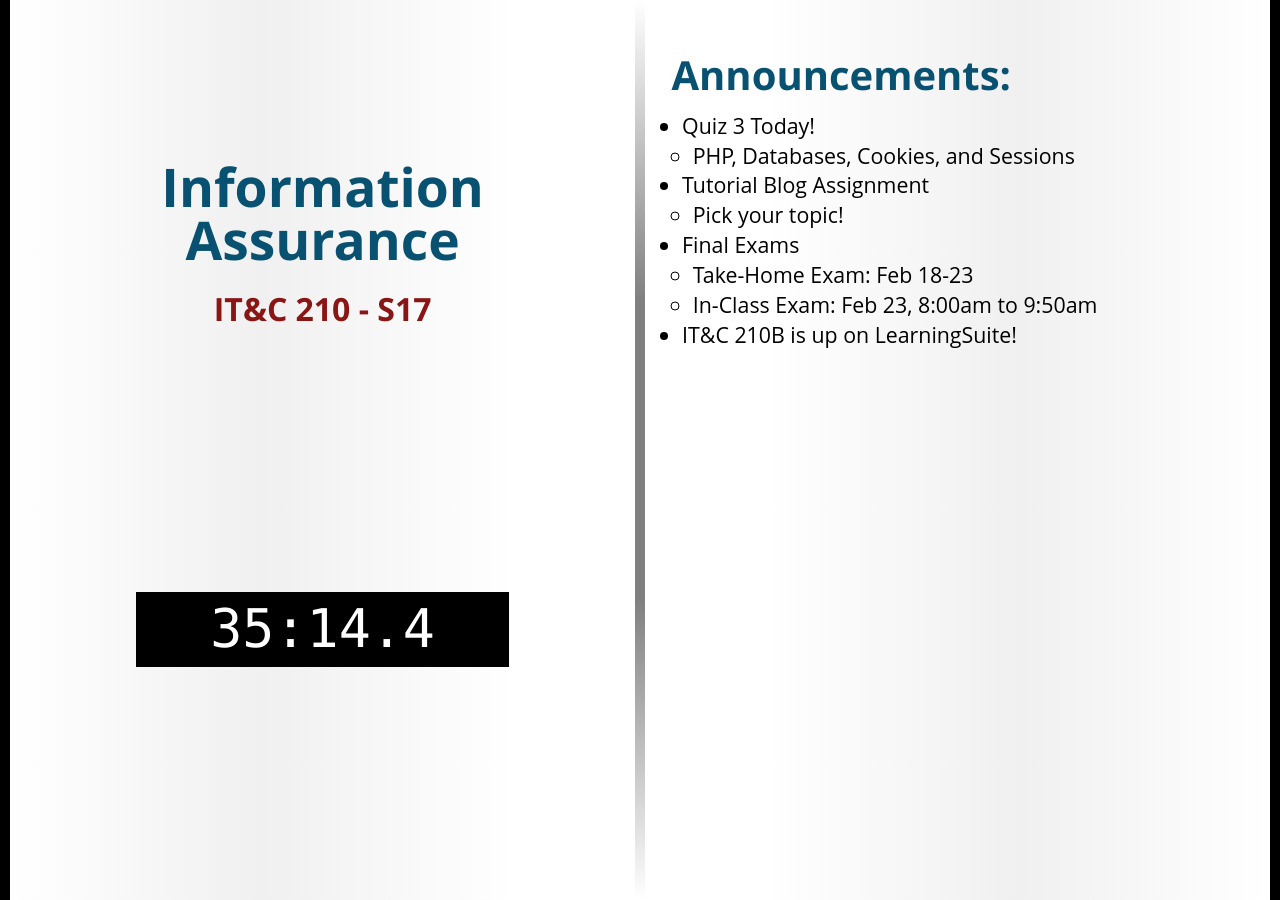
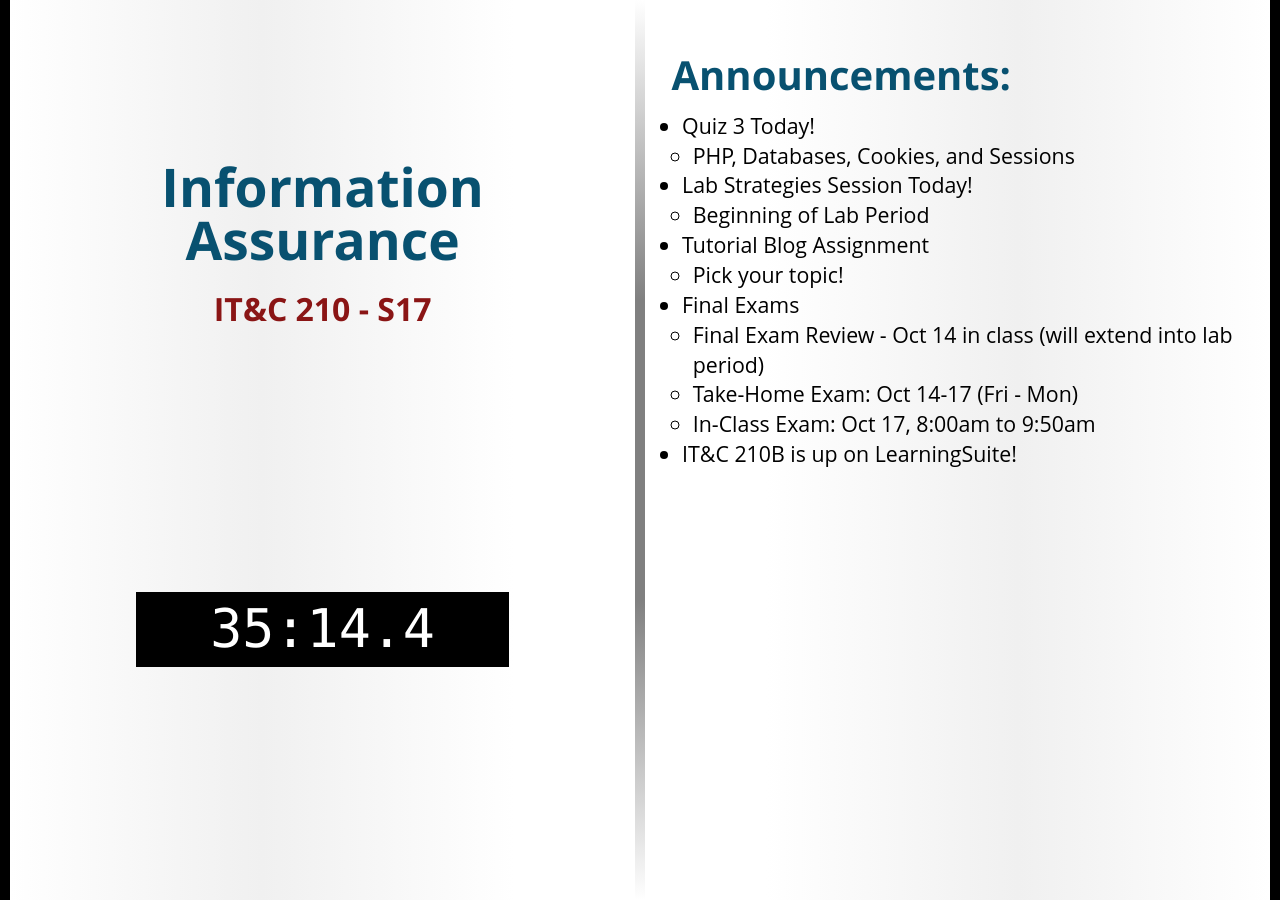
Before and after one commit to BYU-ITC-210/BYU-ITC-210.github.io, a Jekyll site: the page built from _welcome/S17.md, in a window 1280 px wide. Built offline with Jekyll 4.4.1, drawn with Linux system fonts in a browser that asks for light colours; some web fonts are replaced.

Commit message:
Welcome S17

```diff
--- a/_welcome/S17.md
+++ b/_welcome/S17.md
@@ -1,13 +1,16 @@
 ---
 title: Information Assurance
 session: S17
-quiz: neon21
+quiz: univac
 ---
 * Quiz 3 Today!
     * PHP, Databases, Cookies, and Sessions
+* Lab Strategies Session Today!
+    * Beginning of Lab Period
 * Tutorial Blog Assignment
     * Pick your topic!
 * Final Exams
-    * Take-Home Exam: Feb 18-23
-    * In-Class Exam: Feb 23, 8:00am to 9:50am
+    * Final Exam Review - Oct 14 in class (will extend into lab period)
+    * Take-Home Exam: Oct 14-17 (Fri - Mon)
+    * In-Class Exam: Oct 17, 8:00am to 9:50am
 * IT&C 210B is up on LearningSuite!
```
